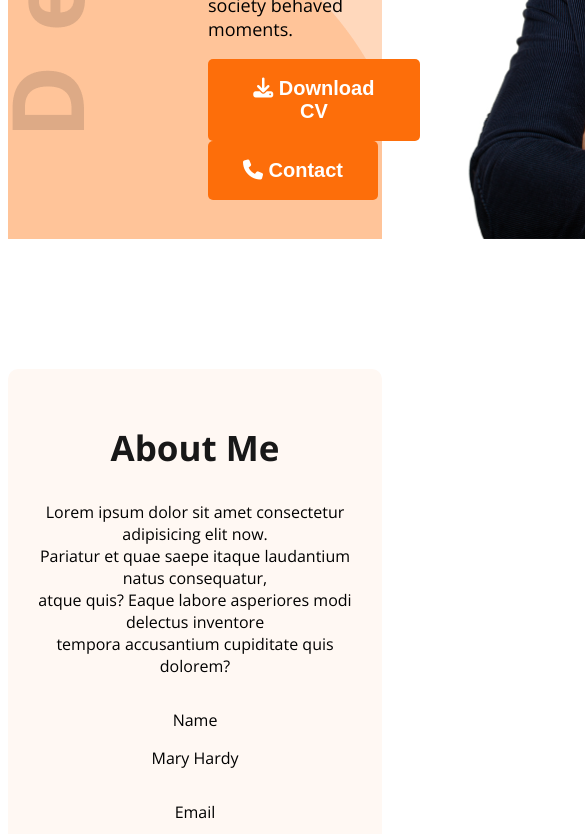
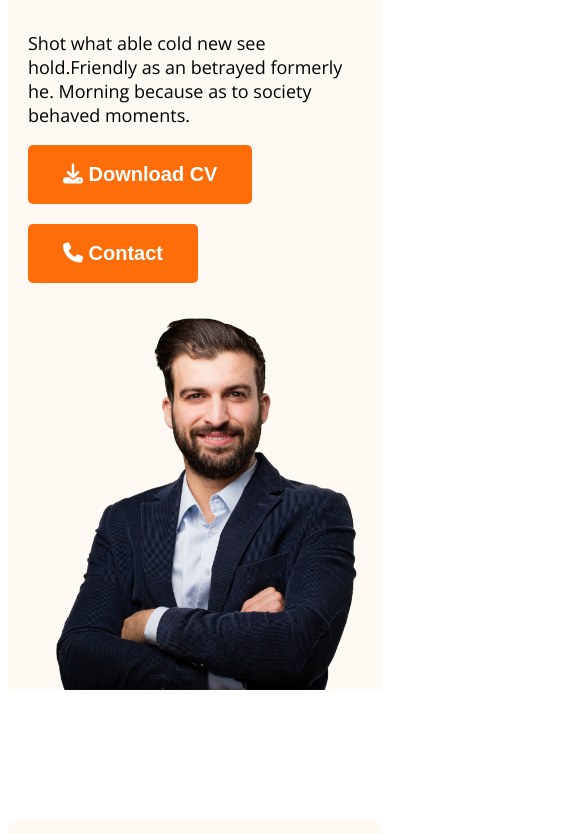
Before and after one commit to Sting427/responsive, a plain HTML site: page index.html in a window 390 px wide. Shown: the part 683-1517 px from the top of the page, 585 px wide, since content can reach past the window. Drawn offline with nearby package versions, Linux system fonts and the light colour scheme.

Commit message:
added responsive for mobile

```diff
--- a/styles/portfoli.css
+++ b/styles/portfoli.css
@@ -200,4 +200,20 @@ footer input[type="text"],footer input[type="email"], footer textarea {
     .about-items{
         flex-direction: column;
     }
+    .banner{
+        flex-direction: column;
+        margin: 20px;
+    }
+    .header{
+        background-image: none;
+    }
+    .banner-profile-pic{
+        width: 100%;
+    }
+    nav{
+        flex-direction: column;
+    }
+    .btn-primary{
+      margin-bottom: 20px;
+    }
 }
```
